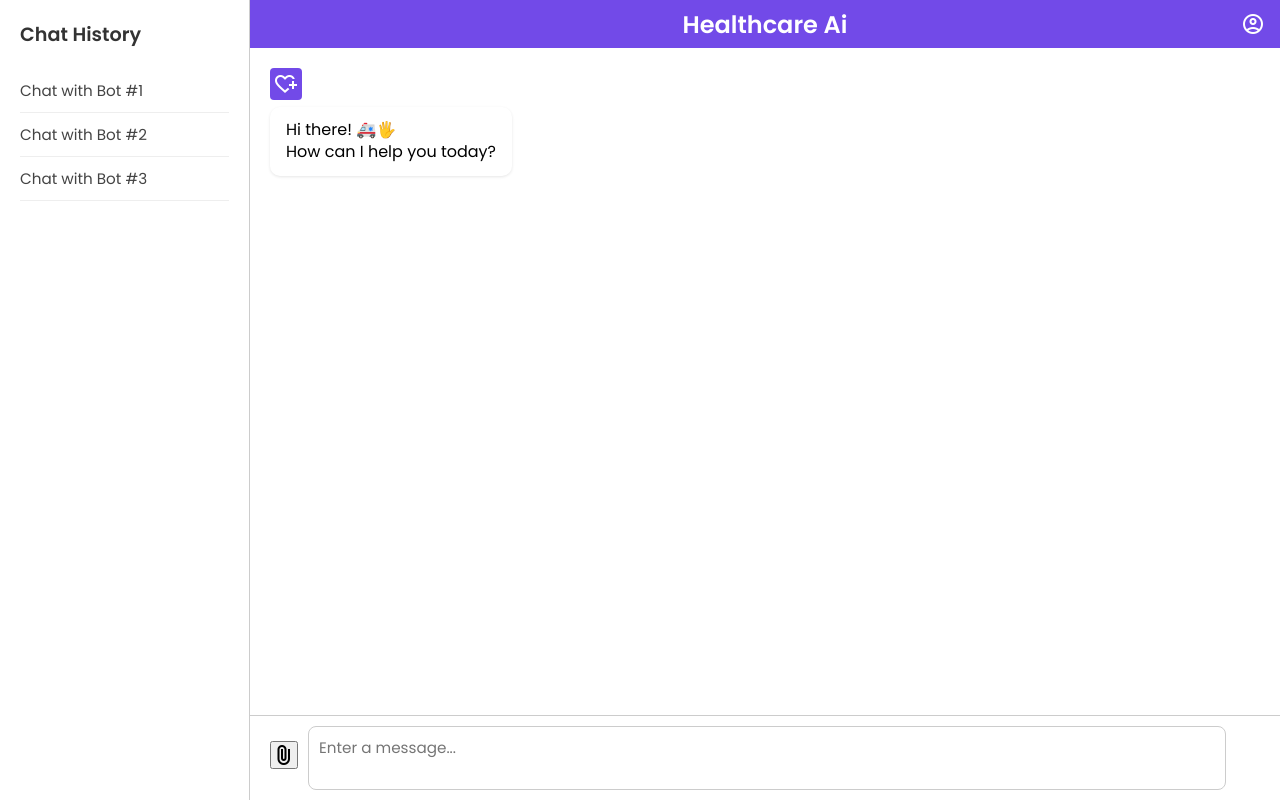
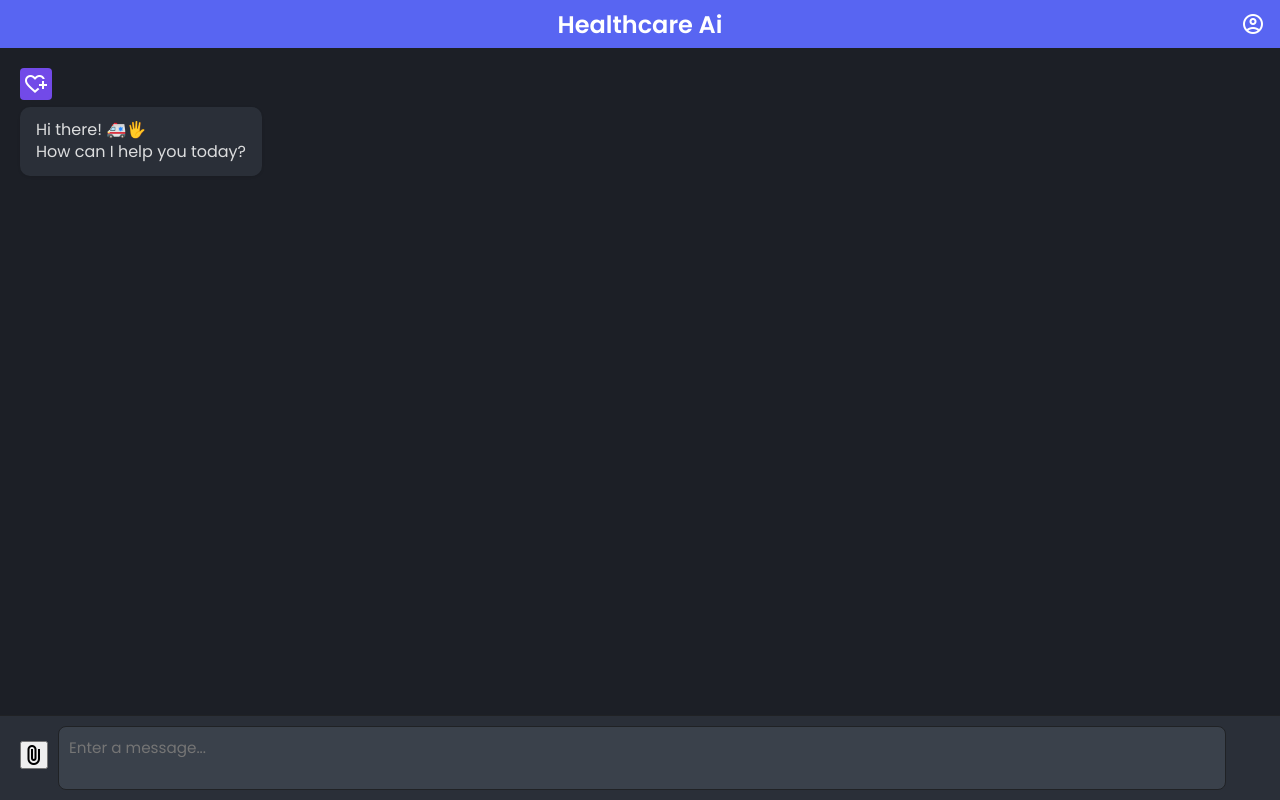
Before and after one commit to caffeinated-sam/hackHazarad, a Flask app: page / in a window 1280 px wide. Run offline with Flask 3, Linux system fonts and the light colour scheme; a user stored in the database is signed in; parts of the project's set-up code (start-up, migrations or seed data) failed here and were passed over.

Commit message:
Add files via upload

```diff
--- a/static/button.js
+++ b/static/button.js
@@ -205,7 +205,7 @@ document.addEventListener('DOMContentLoaded', function () {
       chatBox.appendChild(botMsg);
 
       let index = 0;
-      const typingSpeed = 10;
+      const typingSpeed = 5;
 
       function typeChar() {
         if (index < message.length) {
--- a/static/style.css
+++ b/static/style.css
@@ -11,7 +11,6 @@ html, body {
   height: 100%;
   width: 100%;
   display: flex;
-  background: #f5f5f5;
   overflow: hidden;
 }
 
@@ -392,3 +391,183 @@ header h2 {
   font-size: 0.75rem;
   color: #777;
 }
+
+:root {
+  --discord-bg-dark: #1c1f26; /* Dark blue-greyish */
+  --discord-bg-light: #2a2f38; /* Lightened midnight blue */
+  --discord-bg-gradient: linear-gradient(135deg, #0a0f14, #1c1f26, #2a2f38); /* Midnight blue gradient */
+  --discord-text-primary: #dcddde;
+  --discord-text-secondary: #b9bbbe;
+  --discord-accent: #5865f2; /* Accent color (blue) */
+  --discord-input-bg: #3a414b; /* Darkened grey for input */
+  --discord-border: #202225;
+}
+
+/* Apply this class to <body> or top container to enable Discord theme */
+.discord-theme {
+  background: var(--discord-bg-gradient);
+  color: var(--discord-text-primary);
+}
+
+.discord-theme .sidebar {
+  background-color: var(--discord-bg-light);
+  border-right: 1px solid var(--discord-border);
+  color: var(--discord-text-secondary);
+}
+
+.discord-theme .sidebar ul li:hover {
+  color: var(--discord-accent);
+}
+
+.discord-theme header {
+  background-color: var(--discord-accent);
+  color: #fff;
+}
+
+.discord-theme .chatbox {
+  background-color: var(--discord-bg-dark);
+  color: var(--discord-text-primary);
+}
+
+.discord-theme .chatbox .chat p {
+  background-color: var(--discord-bg-light);
+  color: var(--discord-text-primary);
+}
+
+.discord-theme .chatbox .incoming p ul,
+.discord-theme .chatbox .incoming p ol {
+  background-color: var(--discord-input-bg);
+  color: var(--discord-text-primary);
+}
+
+.discord-theme .chatbox .outgoing p {
+  background-color: var(--discord-accent);
+  color: #fff;
+}
+
+.discord-theme .chat-input {
+  background-color: var(--discord-bg-light);
+  border-top: 1px solid var(--discord-border);
+}
+
+.discord-theme .chat-input textarea {
+  background-color: var(--discord-input-bg);
+  color: var(--discord-text-primary);
+  border: 1px solid var(--discord-border);
+}
+
+.discord-theme .chat-input span {
+  color: var(--discord-accent);
+}
+
+.discord-theme .chat-input span:hover {
+  color: #4752c4;
+}
+
+.discord-theme .dropdown,
+.discord-theme .upload-menu,
+.discord-theme .settings-menu {
+  background-color: var(--discord-bg-light);
+  border: 1px solid var(--discord-border);
+}
+
+.discord-theme .dropdown a,
+.discord-theme .upload-menu label,
+.discord-theme .settings-menu a {
+  color: var(--discord-text-secondary);
+}
+
+.discord-theme .dropdown a:hover,
+.discord-theme .upload-menu label:hover,
+.discord-theme .settings-menu a:hover {
+  background-color: var(--discord-input-bg);
+}
+
+.discord-theme .history-note {
+  color: var(--discord-text-secondary);
+}
+
+.discord-theme #imagePreviewContainer {
+  background-color: var(--discord-bg-light) !important;
+  border: 1px solid var(--discord-border);
+}
+
+/* Image Preview Styling */
+#imagePreviewContainer {
+  display: none;
+  padding: 12px;
+  transition: opacity 0.3s ease;
+  box-shadow: 0 2px 10px rgba(0, 0, 0, 0.3);
+}
+
+#imagePreview {
+  position: relative;
+  display: inline-block;
+}
+
+#imagePreview img {
+  max-width: 150px;
+  border-radius: 10px;
+  box-shadow: 0 4px 8px rgba(0, 0, 0, 0.1);
+}
+
+/* Remove Button */
+#removeImageBtn {
+  position: absolute;
+  top: 5px;
+  right: 5px;
+  background: #f04747;
+  color: white;
+  border: none;
+  border-radius: 50%;
+  width: 24px;
+  height: 24px;
+  cursor: pointer;
+  font-size: 16px;
+  font-weight: bold;
+  line-height: 24px;
+  text-align: center;
+  box-shadow: 0 0 0 2px #2f3136;
+}
+
+#removeImageBtn:hover {
+  background: #d03535;
+}
+
+/* Discord Theme Overrides for Preview */
+.discord-theme #imagePreviewContainer {
+  background-color: var(--discord-bg-light);
+}
+
+.discord-theme #imagePreview img {
+  border: 2px solid var(--discord-border);
+  background-color: var(--discord-bg-dark);
+}
+
+.discord-theme #removeImageBtn {
+  box-shadow: 0 0 0 2px var(--discord-bg-light);
+}
+
+/* Scrollbar customization */
+::-webkit-scrollbar {
+  width: 8px;
+  height: 8px;
+}
+
+::-webkit-scrollbar-track {
+  background-color: #2a2f38; /* Light midnight blue */
+}
+
+::-webkit-scrollbar-thumb {
+  background-color: #5865f2; /* Discord accent color (blue) */
+  border-radius: 4px;
+  border: 2px solid #1c1f26; /* Darker background color */
+}
+
+::-webkit-scrollbar-thumb:hover {
+  background-color: #4752c4; /* Darker blue when hovered */
+}
+
+::-webkit-scrollbar-corner {
+  background-color: #2a2f38; /* Same as track background */
+}
--- a/templates/index.html
+++ b/templates/index.html
@@ -9,16 +9,7 @@
   <link href="https://fonts.googleapis.com/css2?family=Poppins:wght@400;600&display=swap" rel="stylesheet">
   <link href="https://fonts.googleapis.com/css2?family=Material+Symbols+Outlined" rel="stylesheet">
 </head>
-<body>
-  <div class="sidebar">
-    <h3>Chat History</h3>
-    <ul>
-      <li>Chat with Bot #1</li>
-      <li>Chat with Bot #2</li>
-      <li>Chat with Bot #3</li>
-    </ul>
-  </div>
-
+<body class="discord-theme">
   <div class="chatbot-container">
     <header>
       <h2>Healthcare Ai</h2>
@@ -31,14 +22,14 @@
       </div>
     </header>
 
-    <ul class="chatbox">
+    <ul class="chatbox" >
       <li class="chat incoming">
         <span class="material-symbols-outlined">heart_plus</span>
         <p>Hi there! 🚑🖐 <br />How can I help you today?</p>
       </li>
     </ul>
 
-    <div id="imagePreviewContainer" style="display: none; padding: 10px 20px;">
+    <div id="imagePreviewContainer" style="display: none; padding: 10px 20px; background-color: var(--discord-bg-light);">
       <div id="imagePreview" style="position: relative; display: inline-block;">
         <img src="" alt="Preview" style="max-width: 150px; border-radius: 10px;">
         <button id="removeImageBtn" type="button" style="position: absolute; top: 5px; right: 5px; background: #f44336; color: white; border: none; border-radius: 50%; width: 24px; height: 24px; cursor: pointer;">×</button>
```
Also changed, not shown: static/backgrounf.jpeg (added).
